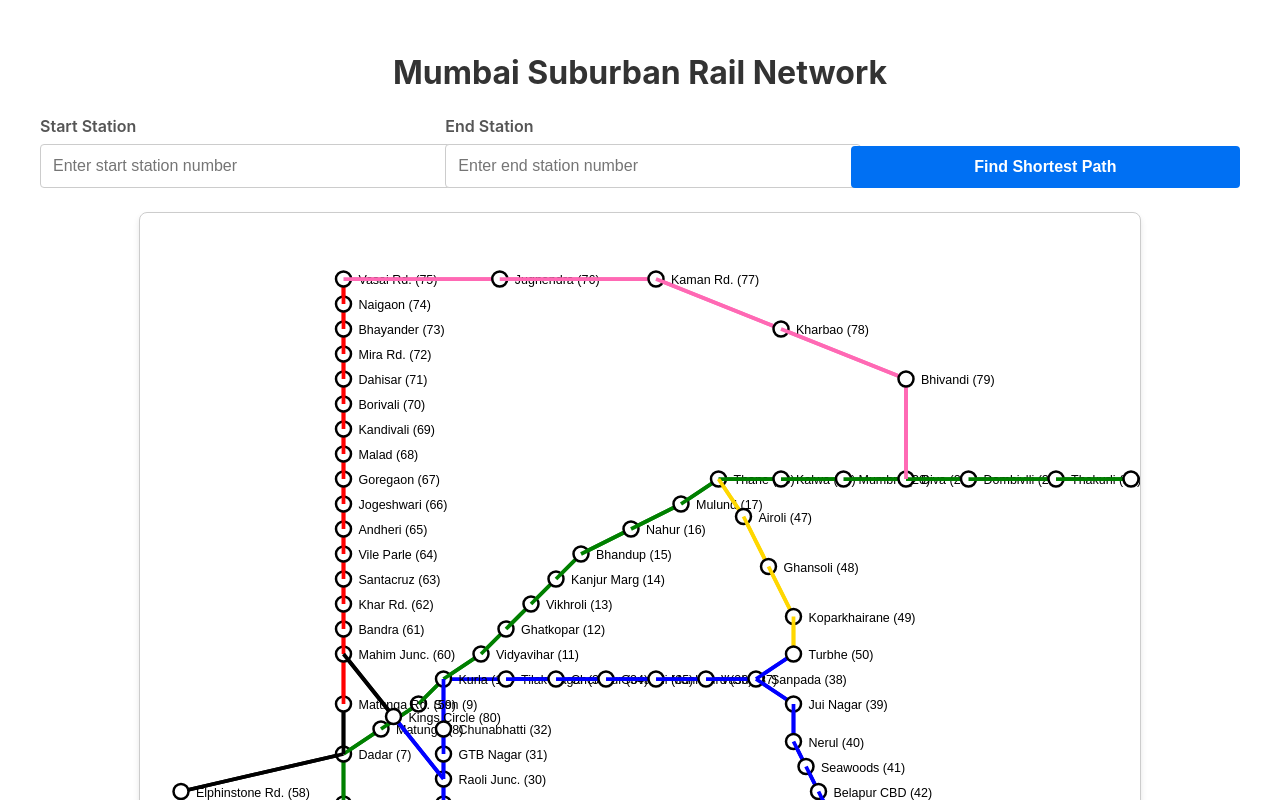
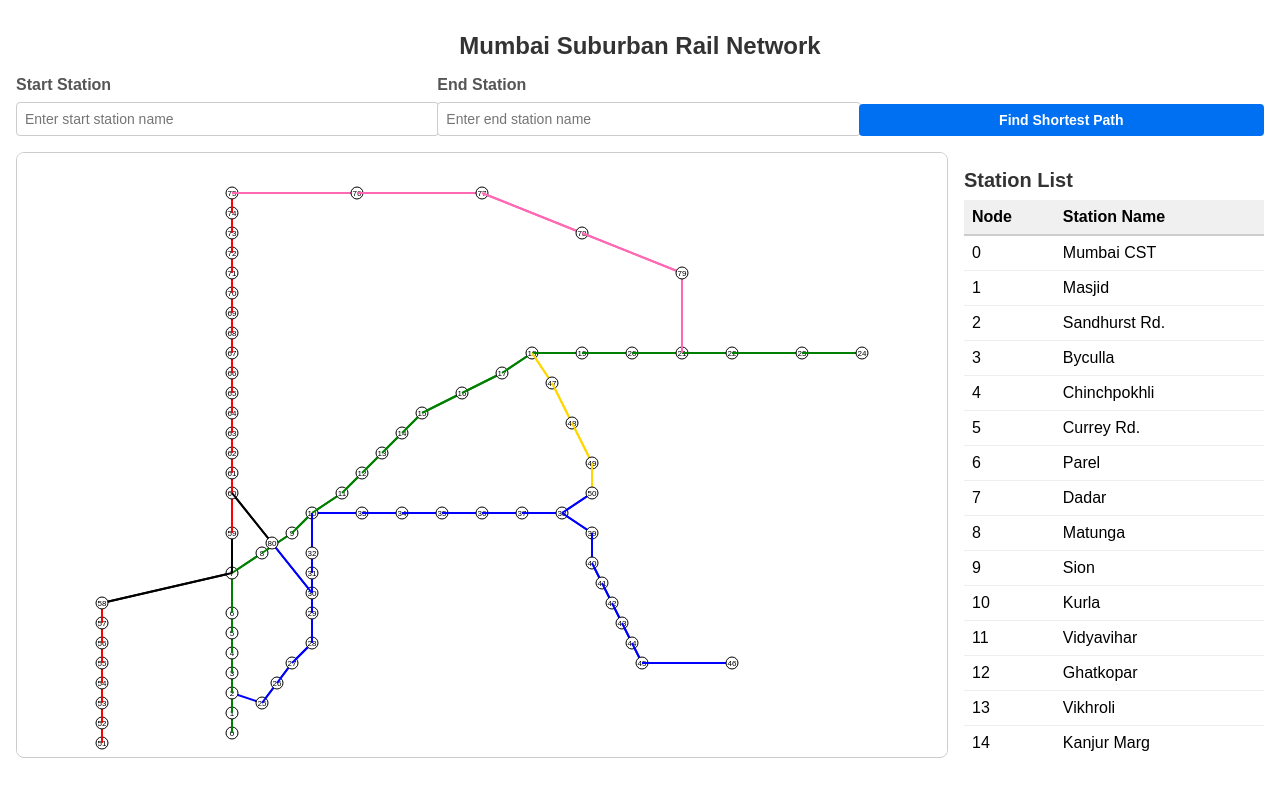
Before and after one commit to imabhi7/Dijkstras-Algorithm-Mumbai, a React (Create React App) app: page / in a window 1280 px wide. Shown: the top 800 px of the page. Built offline with nearby package versions, Linux system fonts and the light colour scheme.

Commit message:
added station table & changed the search type

```diff
--- a/src/MumbaiRailNetwork.tsx
+++ b/src/MumbaiRailNetwork.tsx
@@ -243,29 +243,31 @@ export default function MumbaiRailNetwork() {
   }
 
   const handleFindPath = () => {
-    const startNum = parseInt(start)
-    const endNum = parseInt(end)
-    if (isNaN(startNum) || isNaN(endNum)) {
-      alert('Please enter valid station numbers')
+    const startStation = stations.find(s => s.name.toLowerCase() === start.toLowerCase())
+    const endStation = stations.find(s => s.name.toLowerCase() === end.toLowerCase())
+
+    if (!startStation || !endStation) {
+      alert('Please enter valid station names')
       return
     }
-    const shortestPath = dijkstra(graph, startNum, endNum)
+
+    const shortestPath = dijkstra(graph, startStation.id, endStation.id)
     setPath(shortestPath)
   }
 
   return (
     <div style={{
-      maxWidth: '1200px',
-      margin: '0 auto',
-      padding: '2rem',
-      fontFamily: '-apple-system, BlinkMacSystemFont, "Segoe UI", Roboto, "Helvetica Neue", Arial, sans-serif'
+      display: 'flex',
+      flexDirection: 'column',
+      padding: '1rem',
+      fontFamily: 'Arial, sans-serif',
     }}>
       <h1 style={{
-        fontSize: '2rem',
+        fontSize: '1.5rem',
         fontWeight: 'bold',
-        marginBottom: '1.5rem',
+        marginBottom: '1rem',
         textAlign: 'center',
-        color: '#333'
+        color: '#333',
       }}>
         Mumbai Suburban Rail Network
       </h1>
@@ -273,69 +275,69 @@ export default function MumbaiRailNetwork() {
         display: 'flex',
         flexWrap: 'wrap',
         gap: '1rem',
-        marginBottom: '1.5rem'
+        marginBottom: '1rem',
       }}>
-        <div style={{ flex: 1, minWidth: '200px' }}>
+        <div style={{ flex: '1', minWidth: '200px' }}>
           <label htmlFor="start" style={{
             display: 'block',
             marginBottom: '0.5rem',
-            fontWeight: 600,
-            color: '#555'
+            fontWeight: 'bold',
+            color: '#555',
           }}>
             Start Station
           </label>
           <input
             id="start"
-            type="number"
+            type="text"
             value={start}
             onChange={(e) => setStart(e.target.value)}
-            placeholder="Enter start station number"
+            placeholder="Enter start station name"
             style={{
               width: '100%',
-              padding: '0.75rem',
+              padding: '0.5rem',
               border: '1px solid #ccc',
               borderRadius: '4px',
-              fontSize: '1rem'
+              fontSize: '0.875rem',
             }}
           />
         </div>
-        <div style={{ flex: 1, minWidth: '200px' }}>
+        <div style={{ flex: '1', minWidth: '200px' }}>
           <label htmlFor="end" style={{
             display: 'block',
             marginBottom: '0.5rem',
-            fontWeight: 600,
-            color: '#555'
+            fontWeight: 'bold',
+            color: '#555',
           }}>
             End Station
           </label>
           <input
             id="end"
-            type="number"
+            type="text"
             value={end}
             onChange={(e) => setEnd(e.target.value)}
-            placeholder="Enter end station number"
+            placeholder="Enter end station name"
             style={{
               width: '100%',
-              padding: '0.75rem',
+              padding: '0.5rem',
               border: '1px solid #ccc',
               borderRadius: '4px',
-              fontSize: '1rem'
+              fontSize: '0.875rem',
             }}
           />
         </div>
-        <div style={{ flex: 1, minWidth: '200px', display: 'flex', alignItems: 'flex-end' }}>
+        <div style={{ flex: '1', minWidth: '200px', display: 'flex', alignItems: 'flex-end' }}>
           <button
             onClick={handleFindPath}
             style={{
               width: '100%',
-              padding: '0.75rem 1.5rem',
+              padding: '0.5rem 1rem',
               backgroundColor: '#0070f3',
               color: 'white',
               border: 'none',
               borderRadius: '4px',
               cursor: 'pointer',
-              fontSize: '1rem',
-              fontWeight: 600
+              fontSize: '0.875rem',
+              fontWeight: 'bold',
             }}
           >
             Find Shortest Path
@@ -344,17 +346,17 @@ export default function MumbaiRailNetwork() {
       </div>
 
       <div style={{
-        width: '100%',
-        maxWidth: '1000px',
-        height: 'auto',
-        aspectRatio: '800 / 650',
-        margin: '0 auto',
+        display: 'flex',
+        flexDirection: 'row',
+        gap: '1rem',
+      }}>
+        <div style={{
+          flex: '1',
           border: '1px solid #ccc',
           borderRadius: '8px',
           overflow: 'hidden',
-        boxShadow: '0 4px 6px rgba(0, 0, 0, 0.1)'
         }}>
-        <svg width="100%" height="100%" viewBox="0 0 800 650" style={{ padding: '1rem' }}>
+          <svg width="100%" height="600" viewBox="0 0 800 600" style={{ backgroundColor: 'white' }}>
             {stations.map((station) => (
               <g key={station.id}>
                 {graph[station.id] && graph[station.id].map((connection, index) => {
@@ -370,7 +372,7 @@ export default function MumbaiRailNetwork() {
                           x2={connectedStation.x}
                           y2={connectedStation.y}
                           stroke={path.includes(station.id) && path.includes(index) ? "#FF0000" : lineColor}
-                        strokeWidth="3"
+                          strokeWidth="2"
                         />
                       )
                     }
@@ -383,21 +385,70 @@ export default function MumbaiRailNetwork() {
                   r="6"
                   fill={path.includes(station.id) ? "#FF0000" : "#FFFFFF"}
                   stroke="#000000"
-                strokeWidth="2"
+                  strokeWidth="1"
                 />
                 <text
-                x={station.x + 12}
-                y={station.y + 4}
-                fontSize="10"
+                  x={station.x}
+                  y={station.y + 3}
+                  fontSize="8"
                   fontFamily="sans-serif"
                   fill="#000000"
+                  textAnchor="middle"
                 >
-                {station.name} ({station.id})
+                  {station.id}
                 </text>
               </g>
             ))}
           </svg>
         </div>
+        <div style={{
+          flex: '0 0 300px',
+          overflowY: 'auto',
+          maxHeight: '600px',
+        }}>
+          <h2 style={{
+            fontSize: '1.25rem',
+            fontWeight: 'bold',
+            marginBottom: '0.5rem',
+            color: '#333',
+          }}>Station List</h2>
+          <table style={{
+            width: '100%',
+            borderCollapse: 'collapse',
+          }}>
+            <thead>
+              <tr>
+                <th style={{
+                  padding: '0.5rem',
+                  textAlign: 'left',
+                  borderBottom: '2px solid #ccc',
+                  backgroundColor: '#f0f0f0',
+                }}>Node</th>
+                <th style={{
+                  padding: '0.5rem',
+                  textAlign: 'left',
+                  borderBottom: '2px solid #ccc',
+                  backgroundColor: '#f0f0f0',
+                }}>Station Name</th>
+              </tr>
+            </thead>
+            <tbody>
+              {stations.map((station) => (
+                <tr key={station.id}>
+                  <td style={{
+                    padding: '0.5rem',
+                    borderBottom: '1px solid #eee',
+                  }}>{station.id}</td>
+                  <td style={{
+                    padding: '0.5rem',
+                    borderBottom: '1px solid #eee',
+                  }}>{station.name}</td>
+                </tr>
+              ))}
+            </tbody>
+          </table>
+        </div>
+      </div>
     </div>
   )
 }
```
Lines whose indentation alone changed are shown as unchanged.
